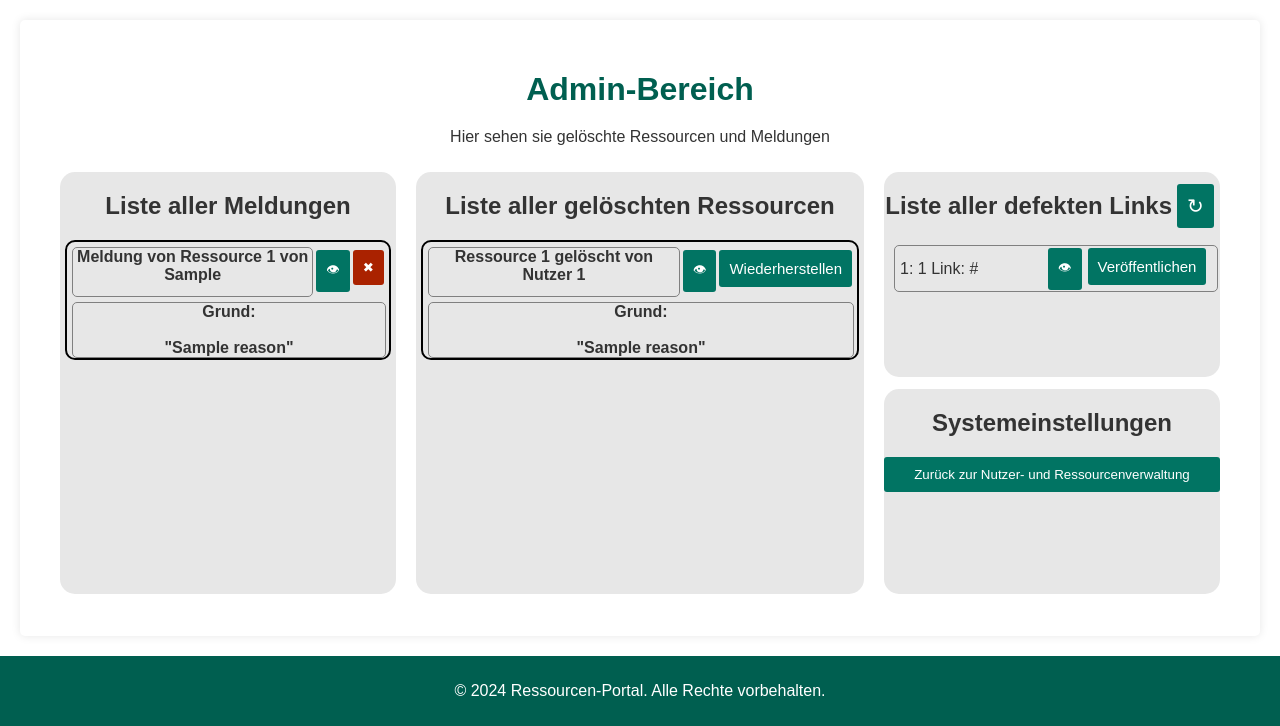
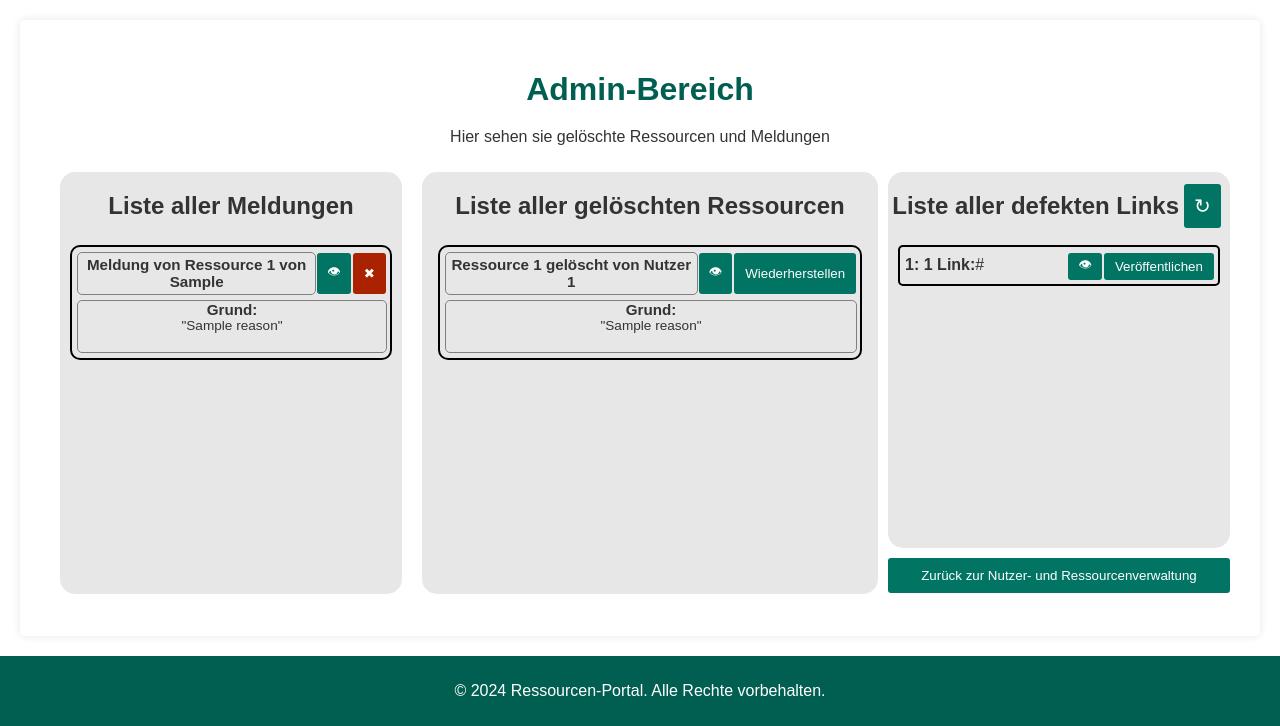
Before and after one commit to WeaksideParadise/SEP, a Python web app: template Meilenstein_2/templates/admin2.html in a window 1280 px wide. Shown: the part 74-800 px from the top of the page. Run offline with Jinja, Linux system fonts and the light colour scheme; the template is opened without the code that fills it: most values are stand-ins (such as "Sample title", 1, 10 or a date in 2020).

Commit message:
admin 1 und 2 überarbeitet

```diff
--- a/Meilenstein_2/static/css/styles_admin.css
+++ b/Meilenstein_2/static/css/styles_admin.css
@@ -13,6 +13,91 @@
     text-align: center;
 }
 
+.reports-box {
+    display: flex;
+    flex-direction: column;
+    width: 90%;
+    border: 2px solid black;
+    border-radius: 10px;
+    height: 24%;
+    padding: 5px;
+    margin: 5px;
+}
+
+.reports-box-actions{
+    display: flex;
+    flex-direction: row;
+    justify-content: space-between;
+    height: 100%;
+}
+
+.reports-box-actions-button{
+    width: 50%;
+    height:100%;
+    margin: 1px;
+}
+
+.reports-box-header{
+    display: flex;
+    justify-content: space-between;
+    text-align: center;
+    font-size: 1.9vh;   /* old: 1vw */
+    height: 40%;
+}
+
+.actions-box {
+    display: flex;
+    flex-direction: row;
+}
+
+.reports-box-name{
+    display: flex;
+    width: 83%;
+    height: 100%;
+    border: 1px solid grey;
+    border-radius: 5px;
+    align-items: center;
+}
+
+/* GEHT AKTUELL NICHT; SORGT DAFÜR DASS DER TEXT AN DIE FEST BOXGRÖßE ANGEPASST WIRD,
+   ABER DAS ZERSTÖRT DIE FORMATIERUNG BEI KLEINEREN BILDSCHIRMEN */
+/* .reports-box-name-textbox{
+    display: block;
+    overflow: hidden;
+    text-overflow: ellipsis;
+    white-space: nowrap;
+} */
+
+.reason-box {
+    display: flex;
+    flex-direction: column;
+    width: 100%;
+    height: 100%;
+    border: 1px solid grey;
+    border-radius: 5px;
+    font-size: 1.9vh;
+    margin-top: 7px;
+}
+
+.link-box {
+    display: flex;
+    flex-direction: row;
+    justify-content: space-between;
+    padding: 5px;
+    margin: 5px;
+    width: 90%;
+    height: 7%;
+    border: 2px solid black;
+    border-radius: 5px;
+    align-items: center;
+}
+
+.user-res-box {
+    border: 1px solid grey;
+    border-radius: 5px;
+    margin: 5px;
+}
+
 .admin-actions {
     display: flex;
     flex-direction: row;
@@ -24,49 +109,44 @@
     overflow-y: scroll;
     background-color: #e7e7e7;
     margin: 10px;
+    width: 50%;
+    height: 95%;
+    border-radius: 15px;
+}
+
+.col-res-but-del {
+    display: flex;
+    flex-direction: column;
+    width: 50%;
+    align-items: center;
+    height: 97%;
+}
+
+.col-ressources {
+    overflow-y: scroll;
+    margin: 10px;
+    width: 100%;
+    background-color: #e7e7e7;
+    border-radius: 15px;
+}
+
+
+.col-all-reports {
+    display: flex;
+    flex-direction: column;
+    align-items: center;
+    overflow-y: scroll;
+    background-color: #e7e7e7;
+    margin: 10px;
     width: 30%;
     height: 95%;
     border-radius: 15px;
 }
 
-.reports-box {
+.col-ressources-deleted {
     display: flex;
     flex-direction: column;
-    border: 2px solid black;
-    border-radius: 10px;
-    height: 25%;
-}
-
-.actions-box {
-    display: flex;
-    flex-direction: row;
-}
-
-.reason-box {
-    width: 100%;
-    height: 100%;
-    border: 1px solid grey;
-    border-radius: 5px;
-}
-
-.link-box {
-    width: 93%;
-    height: 17%;
-    border: 1px solid grey;
-    border-radius: 5px;
-    margin: 5px;
-    display: flex;
-    justify-content: space-between;
     align-items: center;
-}
-
-.user-res-box {
-    border: 1px solid grey;
-    border-radius: 5px;
-    margin: 5px;
-}
-
-.col-ressources {
     overflow-y: scroll;
     margin: 10px;
     width: 40%;
@@ -76,28 +156,23 @@
 }
 
 .col-system {
-    height: 95%;
-    margin: 10px;
+    display: flex;
+    flex-direction: column;
+    height: 97%;
     width: 30%;
-    position: relative;
+    align-items: center;
 }
 
-.row {
+.broken-links{
+    display: flex;
+    flex-direction: column;
+    align-items: center;
     background-color: #e7e7e7;
-    height: 48.5%;
+    height: 100%;
     width: 100%;
     border-radius: 15px;
-}
-
-.top-row {
     overflow-y: scroll;
-    position: absolute;
-    top: 0;
-}
-
-.bottom-row {
-    position: absolute;
-    bottom: 0;
+    margin: 10px;
 }
 
 .list-content-box {
--- a/Meilenstein_2/templates/admin2.html
+++ b/Meilenstein_2/templates/admin2.html
@@ -65,60 +65,58 @@
 
             <div class="admin-actions">
 
-                <div class="col-users">
+                <div class="col-all-reports">
                     <h2>Liste aller Meldungen</h2>
 
                     {% for report in reports %}
-                    <div class="list-content-box-reports reports-box">
-                        <div class="list-content-box-name" style="display: flex; flex-direction: row;">
-                            <div class="reason-box">
-                                <b> Meldung von Ressource {{ report.ressource_id }} von {{ report.user_tag }}</b>
+                    <div class="reports-box">
+                        <div class="reports-box-header">
+                            <div class="reports-box-name">
+                                <div class="reports-box-name-textbox">
+                                    <b> Meldung von Ressource {{ report.ressource_id }} von {{ report.user_tag }}</b>
+                                </div>
                             </div>
 
-                            <div class="list-content-box-actions actions-box">
-                                    <button class="button-green" style="margin:3px" onclick="open_inspect_modal('{{ report.ressource_id }}', { ressource_id: 'admin2_i_ressource_id', description: 'admin2_i_description', link: 'admin2_i_link', name: 'admin2_i_name', hours: 'admin2_i_opening_hours', faculty: 'admin2_i_faculty', ressource_type: 'admin2_i_ressource_type', created_by: 'admin2_i_created_by', like_count: 'admin2_i_like_count', like_emoji: 'admin2_i_like_emoji', is_published: 'admin2_i_is_published'})">&#128065;</button>
-                                <form action="{{ url_for('UI_delete_report', report_id = report.report_id)}}" method="post" style="margin-top:3px; margin-bottom:3px">
-                                    <button class="button-red" type="submit">&#10006;</button>
+                            <div class="reports-box-actions">
+                                <button class="button-green reports-box-actions-button" onclick="open_inspect_modal('{{ report.ressource_id }}', { ressource_id: 'admin2_i_ressource_id', description: 'admin2_i_description', link: 'admin2_i_link', name: 'admin2_i_name', hours: 'admin2_i_opening_hours', faculty: 'admin2_i_faculty', ressource_type: 'admin2_i_ressource_type', created_by: 'admin2_i_created_by', like_count: 'admin2_i_like_count', like_emoji: 'admin2_i_like_emoji', is_published: 'admin2_i_is_published'})">&#128065;</button>
+                                <form action="{{ url_for('UI_delete_report', report_id = report.report_id)}}" method="post">
+                                    <button class="button-red reports-box-actions-button" type="submit">&#10006;</button>
                                 </form>
                             </div>
                         </div>
 
-                        <div class="reason-box" style="margin-top: 7px">
+                        <div class="reason-box">
                             <b>Grund:</b>
-                            <br></br>
-                            <b>"{{ report.reason }}"</b>
+                            <text style="font-size:1.7vh">"{{ report.reason }}"</text>
                         </div>
 
                     </div>
                     {% endfor %}
                 </div>
 
-                <div class="col-ressources">
+                <div class="col-ressources-deleted">
                     <h2>Liste aller gelöschten Ressourcen</h2>
 
 
                     {% for resource in deleted_ressources %}
-                    <div class="list-content-box-reports reports-box">
-
-                        <div class="list-content-box-name" style="display: flex; flex-direction: row;">
-
-                            <div class="reason-box">
+                    <div class="reports-box">
+                        <div class="reports-box-header">
+                            <div class="reports-box-name">
                                 <b>Ressource {{ resource.ressource_id }} gelöscht von Nutzer {{resource.user_id}}</b>
                             </div>
 
-                            <div class="list-content-box-actions actions-box">
+                            <div class="reports-box-actions">
 
-                                <button class="button-green" style="margin:3px" onclick="open_inspect_modal('{{ resource.ressource_id }}', { ressource_id: 'admin2_i_ressource_id', description: 'admin2_i_description', link: 'admin2_i_link', name: 'admin2_i_name', hours: 'admin2_i_opening_hours', faculty: 'admin2_i_faculty', ressource_type: 'admin2_i_ressource_type', created_by: 'admin2_i_created_by', like_count: 'admin2_i_like_count', like_emoji: 'admin2_i_like_emoji', is_published: 'admin2_i_is_published'})">&#128065;</button>
-                                <form action="{{ url_for('UI_revive_ressource', ressource_id = resource.ressource_id)}}" method="post" style="margin-top:3px; font-size:15px">
-                                    <button class="button-green" style="font-size: 15px" type="submit">Wiederherstellen</button>
+                                <button class="button-green reports-box-actions-button" onclick="open_inspect_modal('{{ resource.ressource_id }}', { ressource_id: 'admin2_i_ressource_id', description: 'admin2_i_description', link: 'admin2_i_link', name: 'admin2_i_name', hours: 'admin2_i_opening_hours', faculty: 'admin2_i_faculty', ressource_type: 'admin2_i_ressource_type', created_by: 'admin2_i_created_by', like_count: 'admin2_i_like_count', like_emoji: 'admin2_i_like_emoji', is_published: 'admin2_i_is_published'})">&#128065;</button>
+                                <form action="{{ url_for('UI_revive_ressource', ressource_id = resource.ressource_id)}}" method="post">
+                                    <button class="button-green reports-box-actions-button" type="submit">Wiederherstellen</button>
                                 </form>
                             </div>
                         </div>
 
-                        <div class="reason-box" style="margin-top: 7px">
+                        <div class="reason-box">
                             <b>Grund:</b>
-                            <br></br>
-                            <b>"{{resource.reason}}"</b>
+                            <text style="font-size:1.7vh">"{{resource.reason}}"</text>
                         </div>
 
                     </div>
@@ -129,7 +127,7 @@
                 </div>
 
                 <div class="col-system">
-                    <div class="row top-row">
+                    <div class="broken-links">
                         <div class="link-header">
                             <h2>Liste aller defekten Links</h2>
                             <form action="{{ url_for('UI_check_links') }}" method="post" style="margin: 5px">
@@ -139,27 +137,26 @@
 
 
                         {% for report in reports %}
-                        <div class="list-content-box link-box">
-                            <div class="list-content-box-name" style="overflow: hidden; text-overflow: ellipsis; white-space: nowrap">
-                                <text>{{ report.id }}: {{report.ressource_id}} Link: {{ report.invalid_link }}</text>
+                        <div class="link-box">
+                            <div style="display: flex; flex-direction: row;overflow: hidden; text-overflow: ellipsis; white-space: nowrap">
+                                <b>{{ report.id }}: {{report.ressource_id}} Link: </b>
+                                <text> {{ report.invalid_link }} </text>
                             </div>
 
-                            <div class="list-content-box-actions actions-box" style="margin:3px">
-                                <button class="button-green" style="margin:3px" onclick="open_inspect_modal('{{ report.ressource_id }}', { ressource_id: 'admin_i_ressource_id', description: 'admin_i_description', link: 'admin_i_link', name: 'admin_i_name', hours: 'admin_i_opening_hours', faculty: 'admin_i_faculty', ressource_type: 'admin_i_ressource_type', created_by: 'admin_i_created_by', like_count: 'admin_i_like_count', like_emoji: 'admin_i_like_emoji', is_published: 'admin_i_is_published'})">&#128065;</button>
-                                <form action="{{ url_for('UI_publish_ressource', ressource_id = report.ressource_id) }}" method="post" style="margin: 3px; font-size: 16px">
-                                    <button class= "button-green" style="font-size: 15px" type="submit">Veröffentlichen</button>
+                            <div class="reports-box-actions">
+                                <button class="button-green reports-box-actions-button" onclick="open_inspect_modal('{{ report.ressource_id }}', { ressource_id: 'admin_i_ressource_id', description: 'admin_i_description', link: 'admin_i_link', name: 'admin_i_name', hours: 'admin_i_opening_hours', faculty: 'admin_i_faculty', ressource_type: 'admin_i_ressource_type', created_by: 'admin_i_created_by', like_count: 'admin_i_like_count', like_emoji: 'admin_i_like_emoji', is_published: 'admin_i_is_published'})">&#128065;</button>
+                                <form action="{{ url_for('UI_publish_ressource', ressource_id = report.ressource_id) }}" method="post">
+                                    <button class= "button-green reports-box-actions-button"type="submit">Veröffentlichen</button>
                                 </form>
                             </div>
                         </div>
                         {% endfor %}
                     </div>
 
-                    <div class="row bottom-row">
-                        <h2>Systemeinstellungen</h2>
-                        <form action="{{ url_for('UI_admin_panel',)}}" method="post" style="display:inline;">
-                            <button class="button-green" type="submit">Zurück zur Nutzer- und Ressourcenverwaltung</button>
-                        </form>
-                    </div>
+                    <form action="{{ url_for('UI_admin_panel',)}}" method="post" style="display:inline; width:100%">
+                        <button class="button-green" type="submit" >Zurück zur Nutzer- und Ressourcenverwaltung</button>
+                    </form>
+
                 </div>
 
             </div>
```
Also changed, not shown: Meilenstein_2/templates/admin.html (+7 -36 lines).
